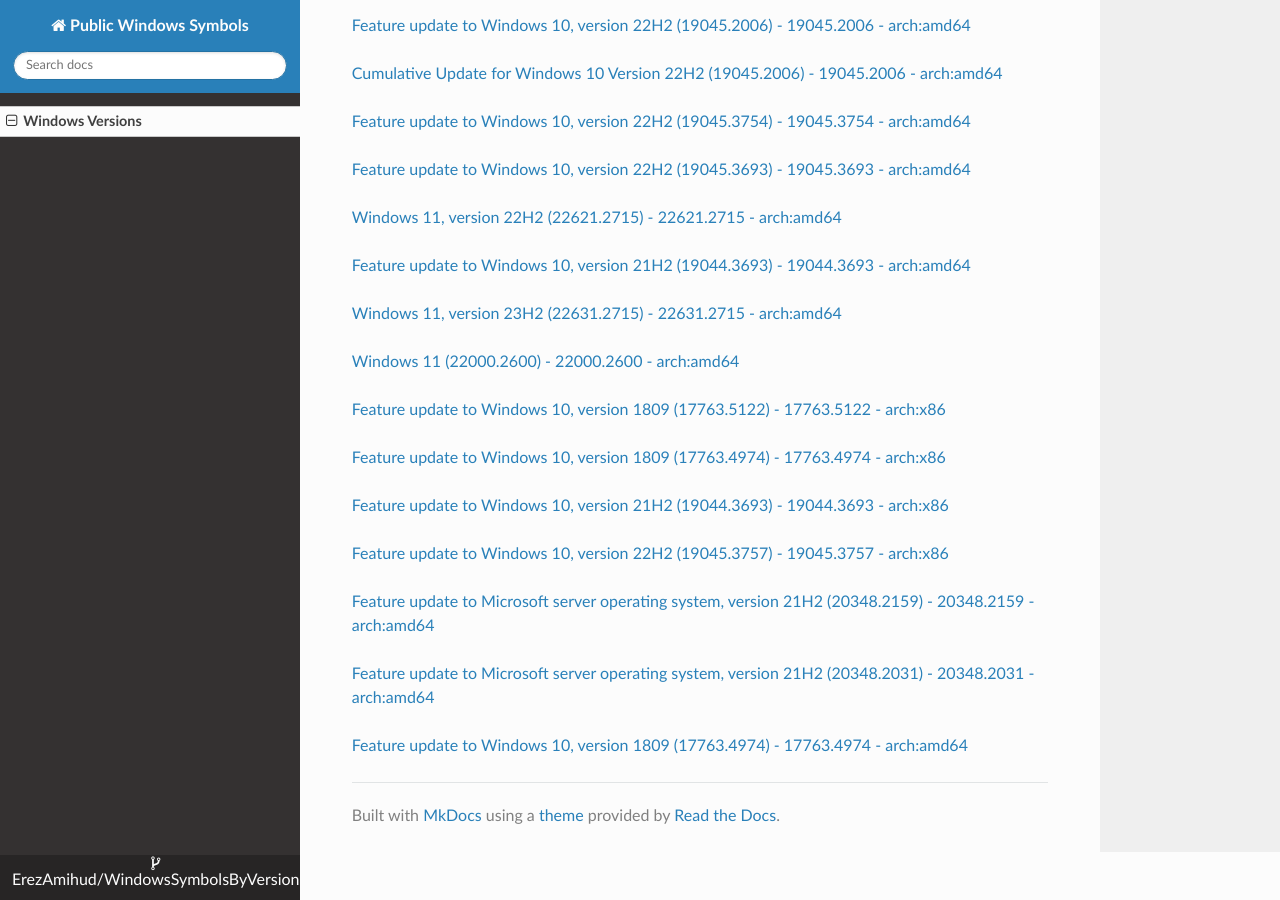
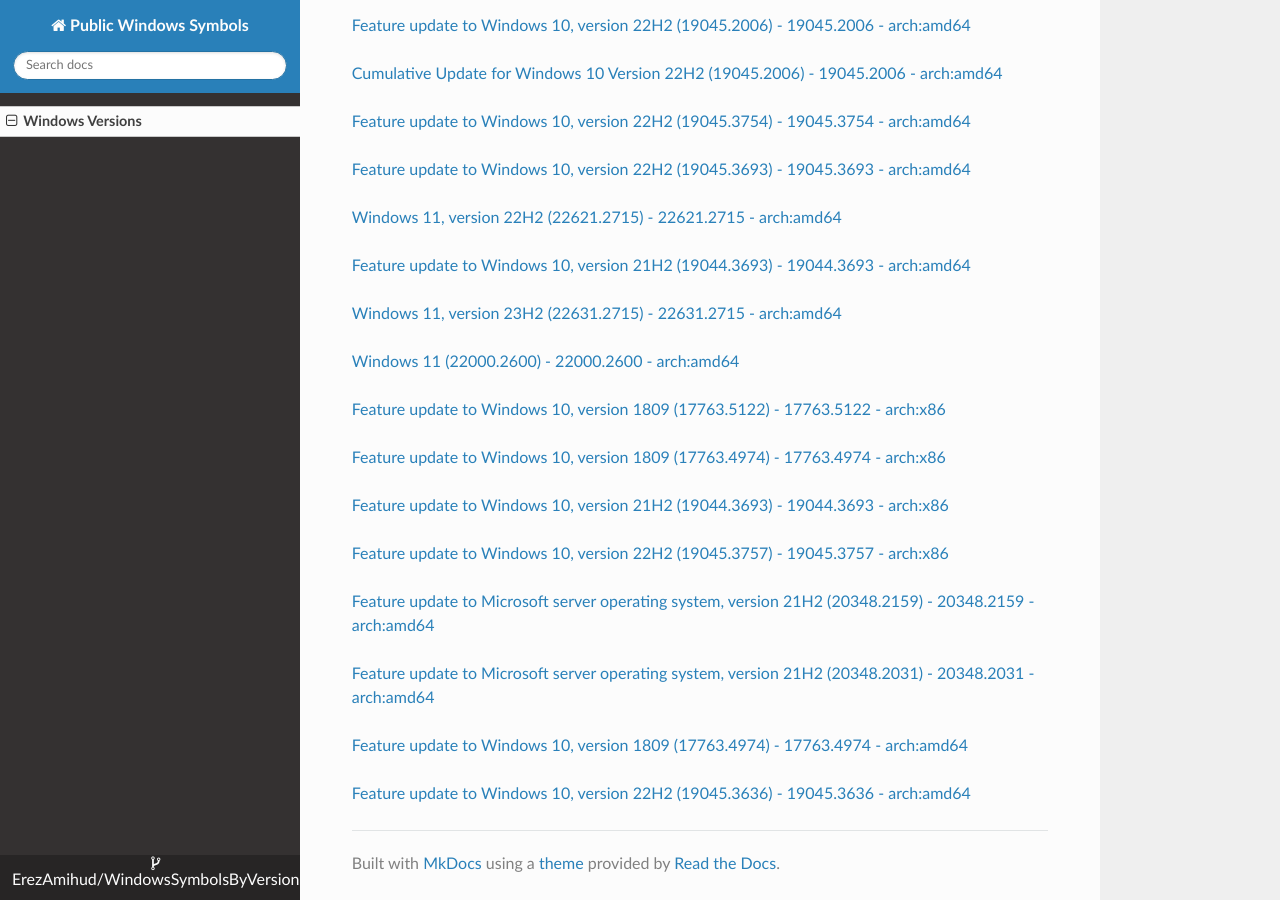
Before and after one commit to ErezAmihud/WindowsSymbolsByVersion, an MkDocs documentation site: the page built from docs/index.md, in a window 1280 px wide and 900 px high, scrolled down 21461 px. Built offline with MkDocs 1.6.1, drawn with Linux system fonts in a browser that asks for light colours; nearby versions of some CDN libraries.

Commit message:
Automated commit, add manifest for f1d17e5b-0ef2-4a23-950a-ab4de0ff7630

```diff
--- a/docs/index.md
+++ b/docs/index.md
@@ -1198,3 +1198,6 @@
 
 
 [Feature update to Windows 10, version 1809 (17763.4974) - 17763.4974 - arch:amd64](https://github.com/ErezAmihud/WindowsSymbolsByVersion/blob/main/manifests/06a63f2b-fd1f-4d87-8dbf-41039bcdd708.manifest)
+
+
+[Feature update to Windows 10, version 22H2 (19045.3636) - 19045.3636 - arch:amd64](https://github.com/ErezAmihud/WindowsSymbolsByVersion/blob/main/manifests/f1d17e5b-0ef2-4a23-950a-ab4de0ff7630.manifest)
```
Also changed, not shown: process_builds.json (+1 -1 lines), 1 other file.
